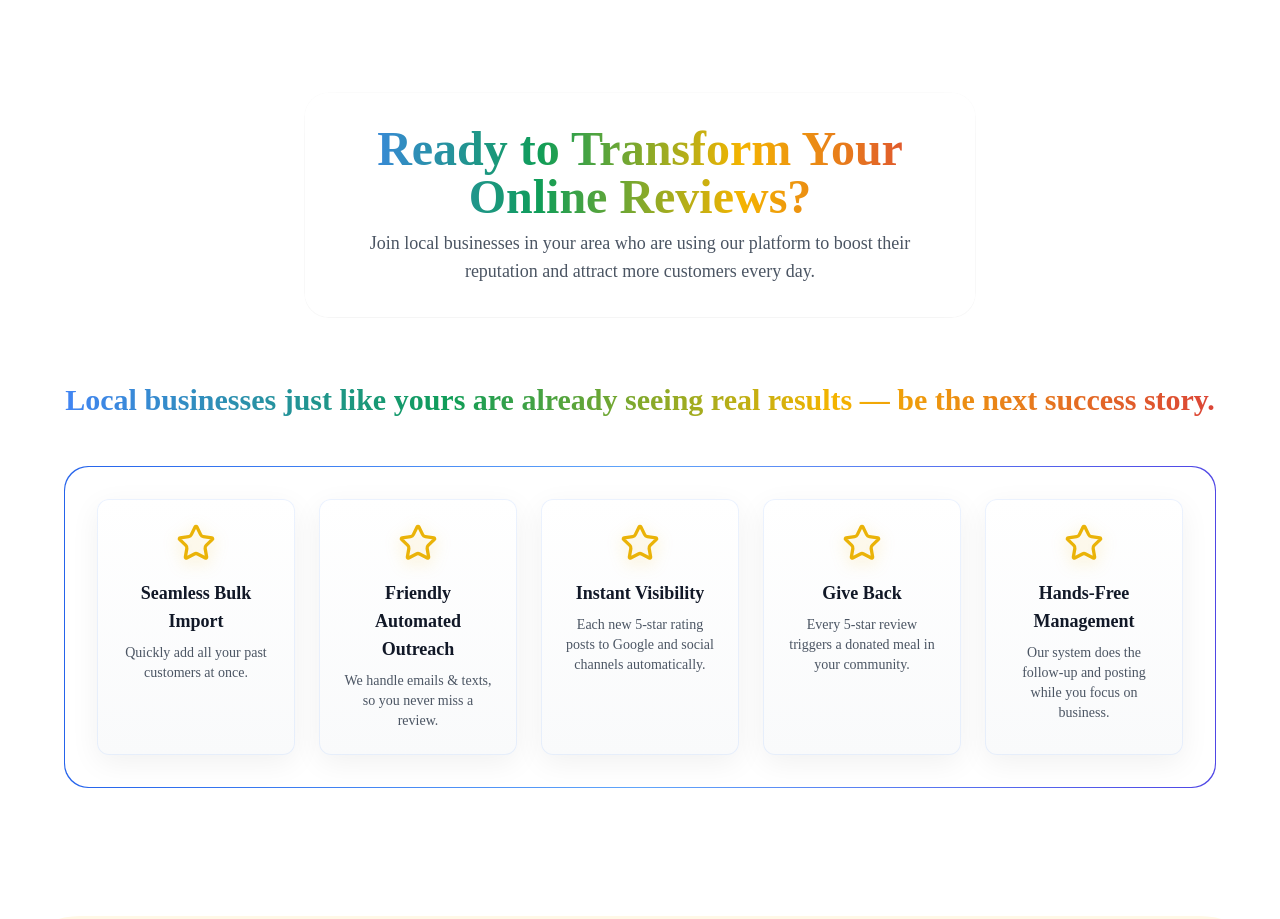
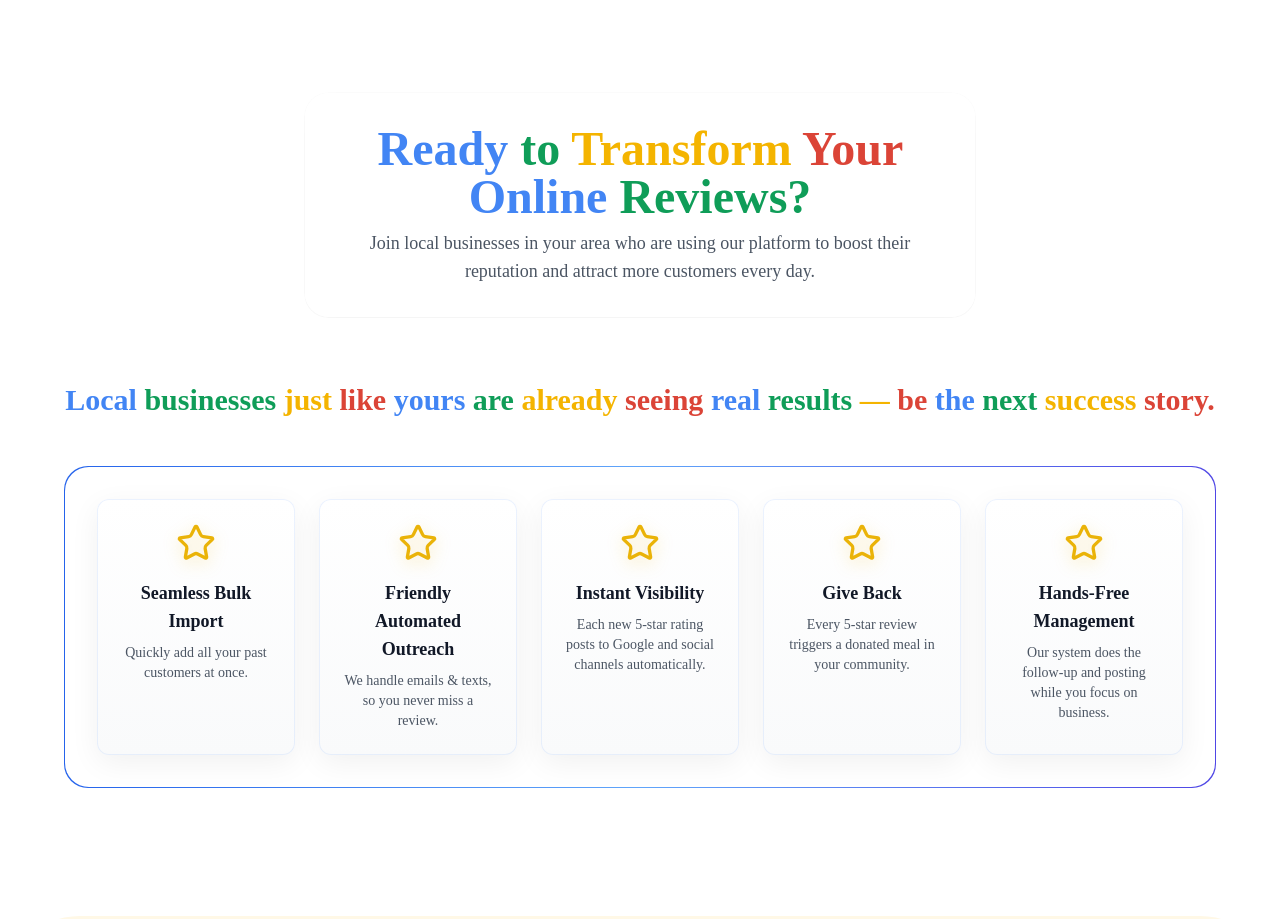
Before and after one commit to MattJD99/Cursor-DaySaw, a Next.js app: page / in a window 1280 px wide. Shown: the part 3120-4039 px from the top of the page. Built offline with nearby package versions, Linux system fonts and the light colour scheme; a web font is replaced by a local one.

Commit message:
Update: Apply Google-style word-by-word coloring to headings

```diff
--- a/components/ui/BenefitsSection.tsx
+++ b/components/ui/BenefitsSection.tsx
@@ -28,8 +28,23 @@ export function BenefitsSection() {
   return (
     <section className="py-16">
       <div className="max-w-7xl mx-auto px-6 lg:px-8 text-center">
-        <h2 className="text-2xl sm:text-3xl font-bold mb-12 bg-clip-text text-transparent bg-[linear-gradient(90deg,#4285f4,#0f9d58,#f4b400,#db4437)]">
-          Local businesses just like yours are already seeing real results — be the next success story.
+        <h2 className="text-2xl sm:text-3xl font-bold mb-12">
+          <span className="text-[#4285f4]">Local</span>{" "}
+          <span className="text-[#0f9d58]">businesses</span>{" "}
+          <span className="text-[#f4b400]">just</span>{" "}
+          <span className="text-[#db4437]">like</span>{" "}
+          <span className="text-[#4285f4]">yours</span>{" "}
+          <span className="text-[#0f9d58]">are</span>{" "}
+          <span className="text-[#f4b400]">already</span>{" "}
+          <span className="text-[#db4437]">seeing</span>{" "}
+          <span className="text-[#4285f4]">real</span>{" "}
+          <span className="text-[#0f9d58]">results</span>{" "}
+          <span className="text-[#f4b400]">—</span>{" "}
+          <span className="text-[#db4437]">be</span>{" "}
+          <span className="text-[#4285f4]">the</span>{" "}
+          <span className="text-[#0f9d58]">next</span>{" "}
+          <span className="text-[#f4b400]">success</span>{" "}
+          <span className="text-[#db4437]">story.</span>
         </h2>
 
         {/* Container with gradient border */}
--- a/components/ui/cta.tsx
+++ b/components/ui/cta.tsx
@@ -15,8 +15,13 @@ export function CTA() {
             transition-all duration-300
             group-hover:-translate-y-1"
           >
-            <h2 className="text-4xl sm:text-5xl font-bold mb-2 bg-clip-text text-transparent bg-[linear-gradient(90deg,#4285f4,#0f9d58,#f4b400,#db4437)]">
-              Ready to Transform Your Online Reviews?
+            <h2 className="text-4xl sm:text-5xl font-bold mb-2">
+              <span className="text-[#4285f4]">Ready</span>{" "}
+              <span className="text-[#0f9d58]">to</span>{" "}
+              <span className="text-[#f4b400]">Transform</span>{" "}
+              <span className="text-[#db4437]">Your</span>{" "}
+              <span className="text-[#4285f4]">Online</span>{" "}
+              <span className="text-[#0f9d58]">Reviews?</span>
             </h2>
             <p className="text-lg text-gray-600">
               Join local businesses in your area who are using our platform to boost their reputation and attract more customers every day.
```
